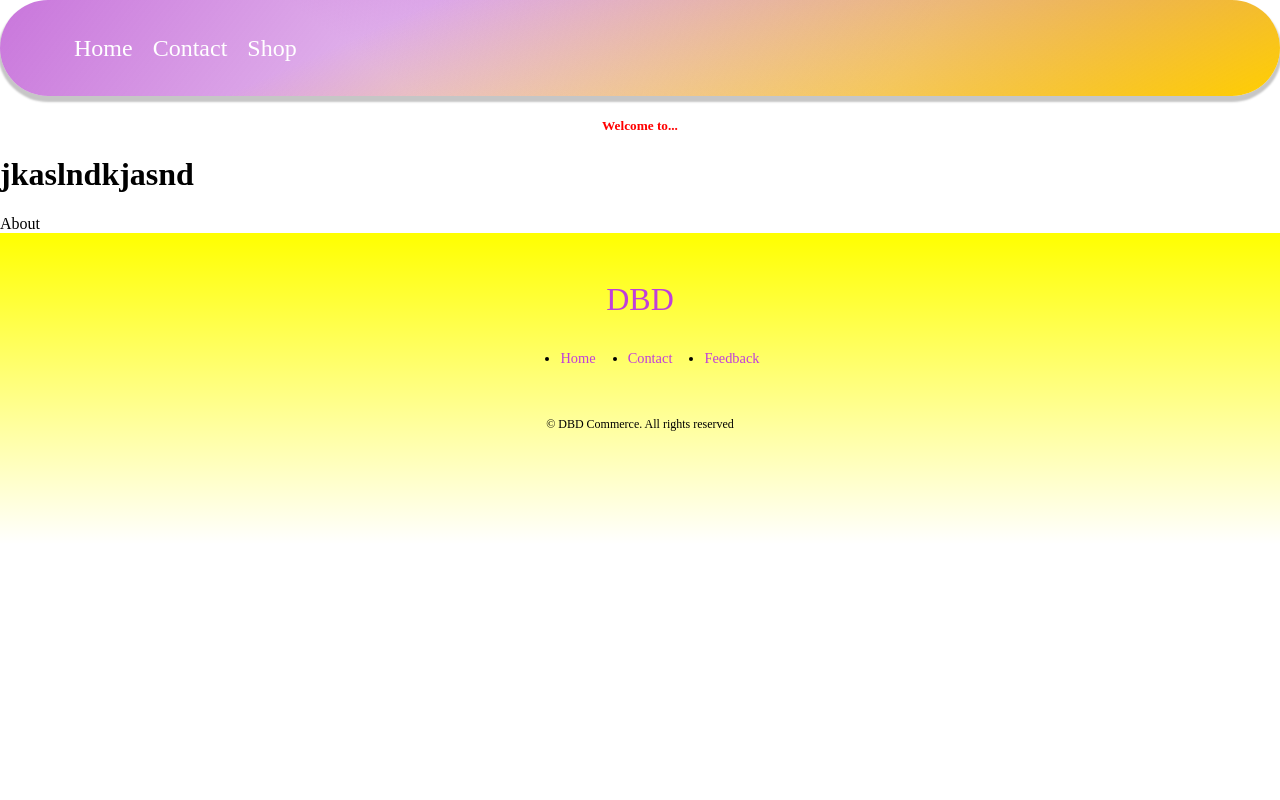
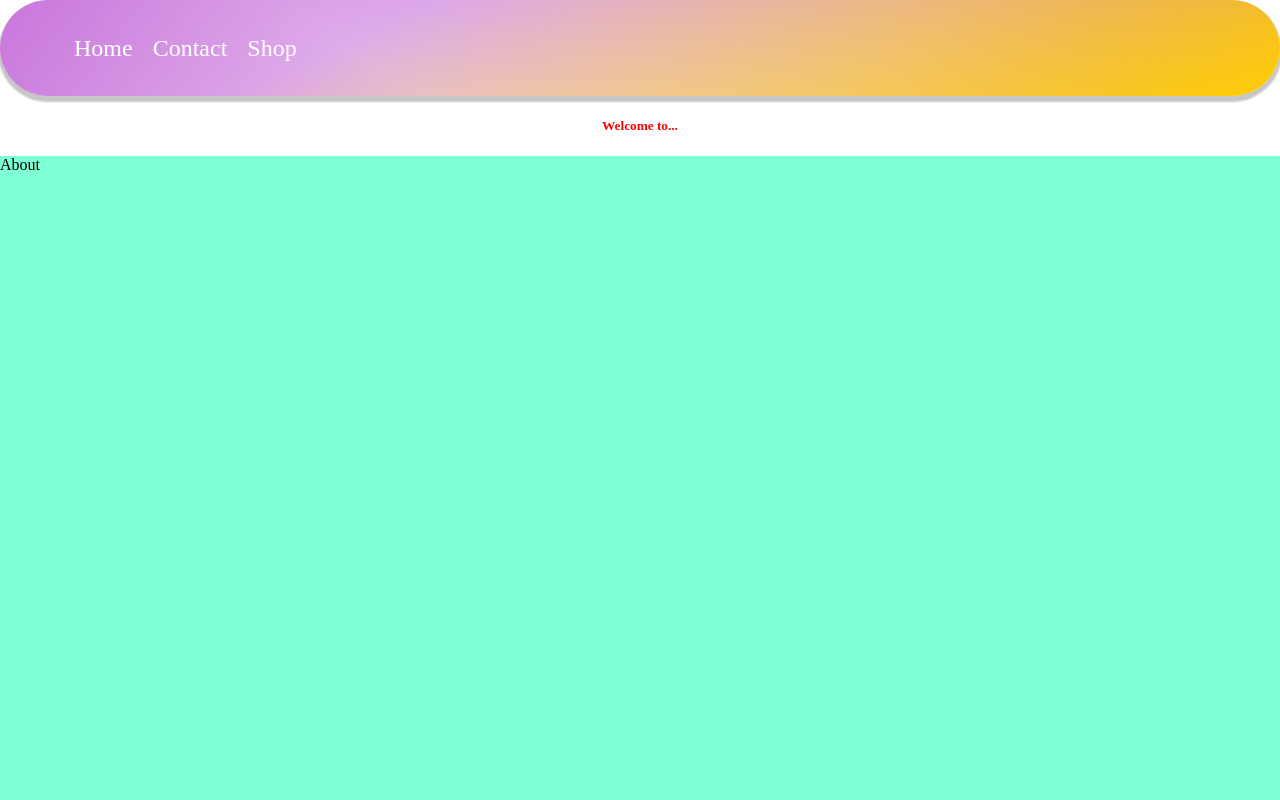
Before and after one commit to bwils35/CrystalVault, a React (Create React App) app: page / in a window 1280 px wide. Shown: the top 800 px of the page. Built offline with nearby package versions, Linux system fonts and the light colour scheme.

Commit message:
Page orginization

```diff
--- a/src/App.jsx
+++ b/src/App.jsx
@@ -1,9 +1,9 @@
 import "./App.css";
 import { BrowserRouter as Router, Routes, Route } from "react-router-dom";
 import Header from "./Components/header/Header";
-import About from "./Pages/About";
-import Contact from "./Pages/Contact";
-import Main from "./Pages/Main";
+import About from "./Pages/About/About";
+import Contact from "./Pages/Contact/Contact";
+import Main from "./Pages/Main/Main";
 import Navbar from "./Components/Navbar";
 import Footer from "./Components/footer/footer";
 
@@ -14,8 +14,6 @@ function App() {
 				<Router>
 					<Navbar />
 					<Header />
-
-					<h1>jkaslndkjasnd</h1>
 					<Routes>
 						<Route path="/" element={<About />} />
 						<Route path="/Contact" element={<Contact />} />
--- /dev/null
+++ b/src/Pages/About/About.css
@@ -0,0 +1,4 @@
+.view {
+    height: 1200px;
+    background-color: aquamarine;
+}
--- a/src/Pages/About.jsx
+++ b/src/Pages/About/About.jsx
@@ -1,9 +1,10 @@
 import React from "react";
+import "./About.css"
 
 function About() {
 	return (
 		<>
-			<div>About</div>
+			<div className="view">About</div>
 		</>
 	);
 }
--- a/src/Pages/Contact.jsx
+++ b/src/Pages/Contact/Contact.jsx
@@ -1,4 +1,5 @@
 import React from "react";
+import "./Contact.css"
 
 function Contact() {
 	return <div>Contact</div>;
--- a/src/Pages/Main.jsx
+++ b/src/Pages/Main/Main.jsx
@@ -1,9 +1,4 @@
 import React, { Component } from "react";
-import {
-	Modal,
-	ModalContent,
-	SubmitButton,
-} from "../Styles/Containers/Modal.style";
 import Select from "react-select";
 
 const submitHandler = (e) => {
@@ -41,10 +36,6 @@ function Main() {
 					</p>
 				</main>
 			</div>
-			<Modal>
-				<ModalContent>Product Place Holder</ModalContent>
-				<SubmitButton>Purchase!</SubmitButton>
-			</Modal>
 		</>
 	);
 }
--- a/src/Styles/Banner.style.jsx
+++ /dev/null
@@ -1 +0,0 @@
-import styled from "styled-components";
--- a/src/Styles/Containers/Modal.style.jsx
+++ /dev/null
@@ -1,23 +0,0 @@
-import styled from "styled-components";
-
-export const Modal = styled.div`
-	width: 100%;
-	height: 100%;
-	background-color: black;
-
-`;
-
-export const ModalContent = styled.div`
-	background-color: #fefefe;
-	margin: 15% auto;
-	padding: 20px;
-	border: 1px solid black;
-	width: 80%;
-`;
-
-export const SubmitButton = styled.button`
-	color: #aaa;
-
-	font-weight: bold;
-	font-size: 26px;
-`;
```
Also changed, not shown: src/Pages/Contact/Contact.css (added), src/Pages/Main/Main.css (added).
